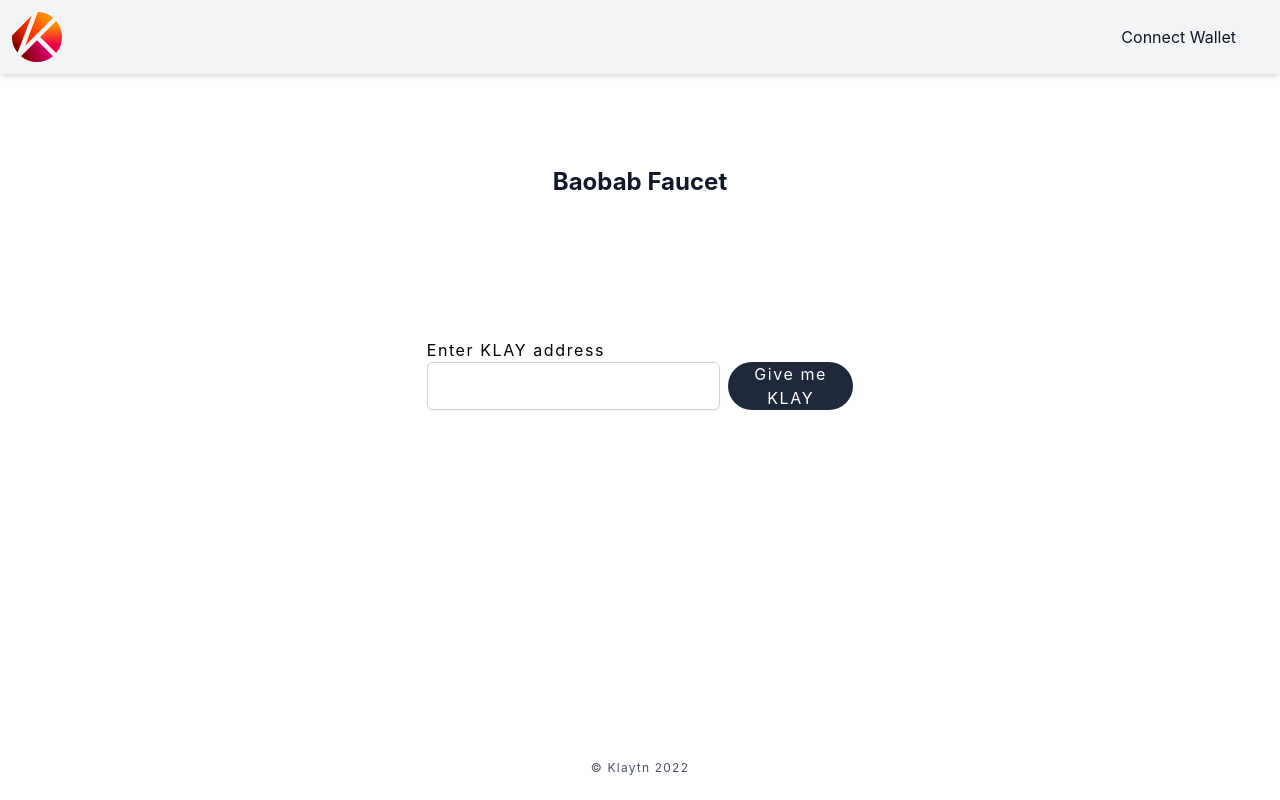
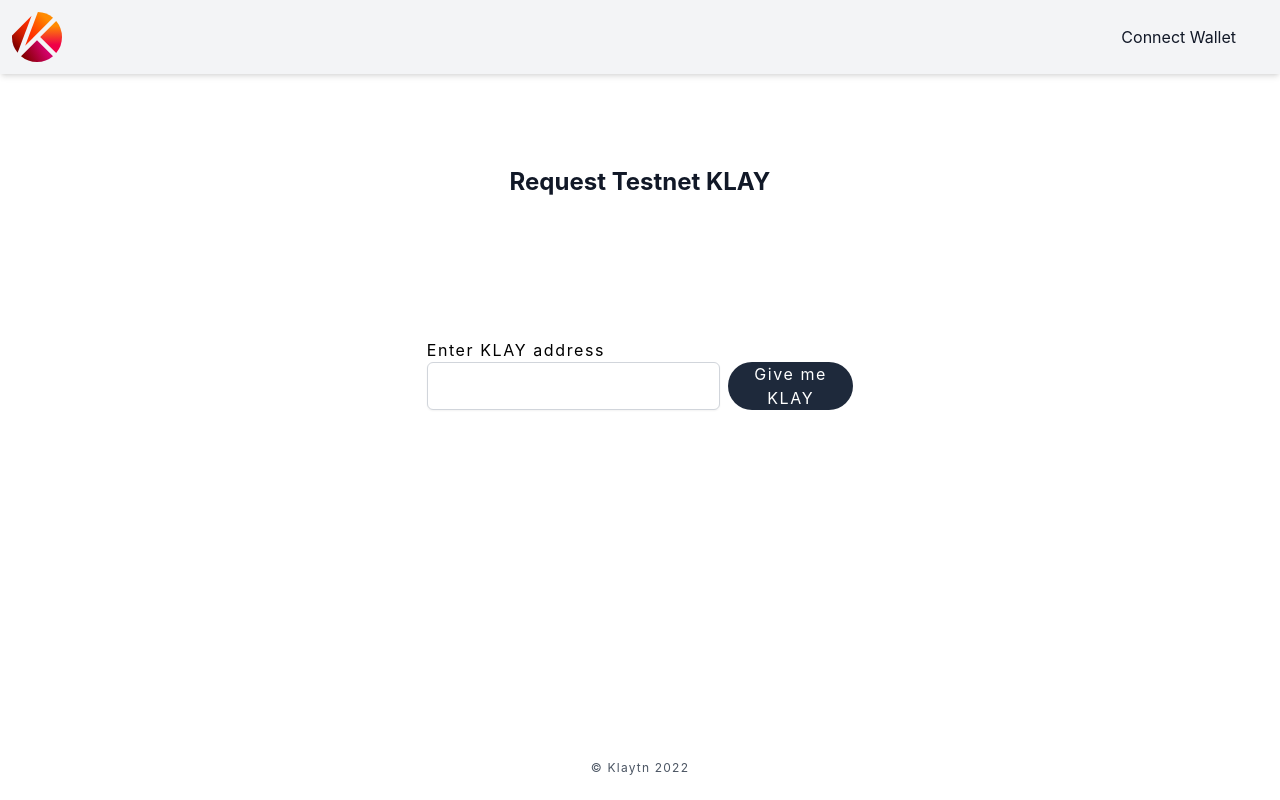
Before and after one commit to chloe-klatyn/klay-faucet, a React (Create React App) app in the folder frontend/: page / in a window 1280 px wide. Built offline with nearby package versions, Linux system fonts and the light colour scheme; no server answers.

Commit message:
display network on UI when connected

```diff
--- a/frontend/src/components/Intro.tsx
+++ b/frontend/src/components/Intro.tsx
@@ -1,7 +1,7 @@
 const Intro = () => {
   return (
     <div className="flex justify-center text-2xl font-bold place-content-between p-3 items-center text-gray-900 mb-32">
-      <div>Baobab Faucet</div>
+      <div>Request Testnet KLAY</div>
     </div>
   )
 }
--- a/frontend/src/components/Wallet.tsx
+++ b/frontend/src/components/Wallet.tsx
@@ -48,18 +48,18 @@
   }
 
   useEffect(() => {
-    if (klaytnProvider) {
+    if (klaytnProvider && kaikasAddress) {
       checkKaikasStatus()
       getKaikasBalance()
       detectNetwork()
     }
-  }, [klaytnProvider])
+  }, [klaytnProvider, kaikasAddress])
 
   return (
     <div>
       {kaikasAddress ? (
         <div className="mx-8 text-gray-600 space-x-4">
-          <span>{network} </span>
+          <span>{network}</span>
           <span>|</span>
           <span>{shortenAddress(kaikasAddress)}</span>
         </div>
```
